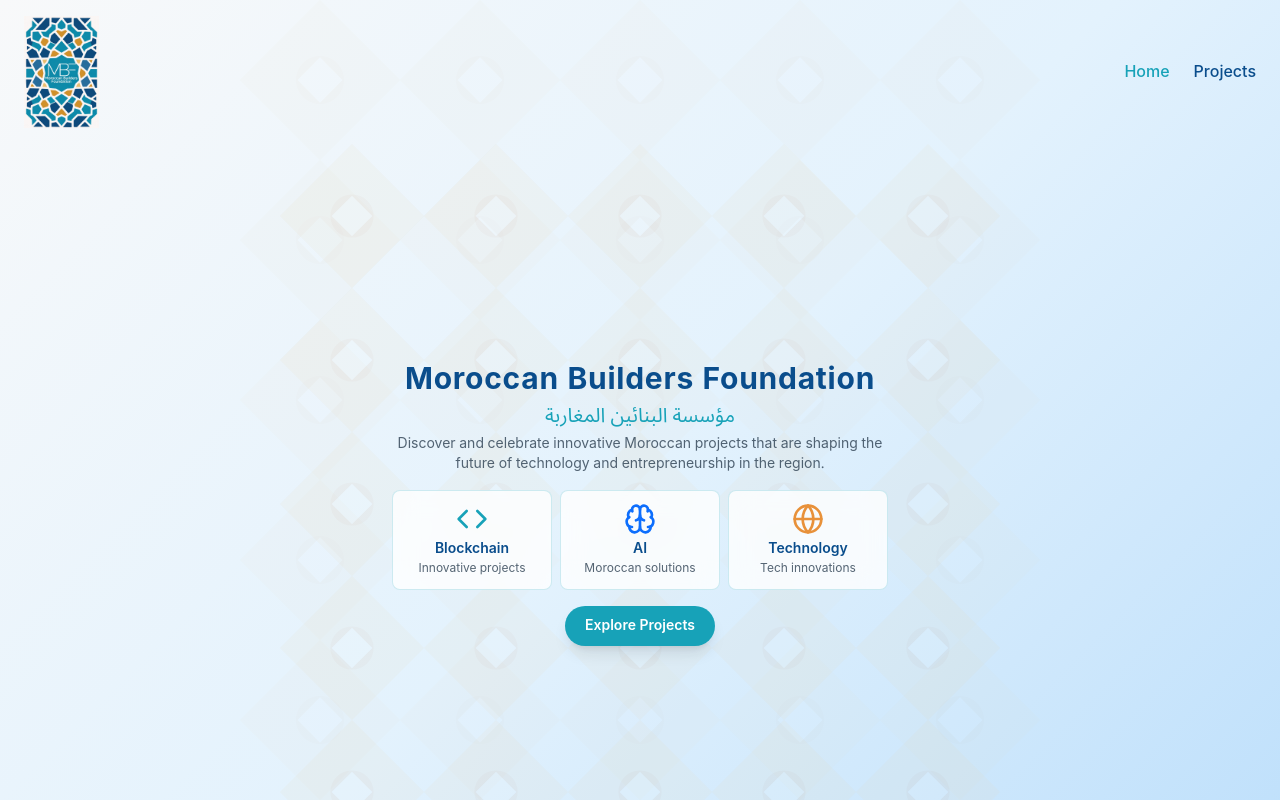
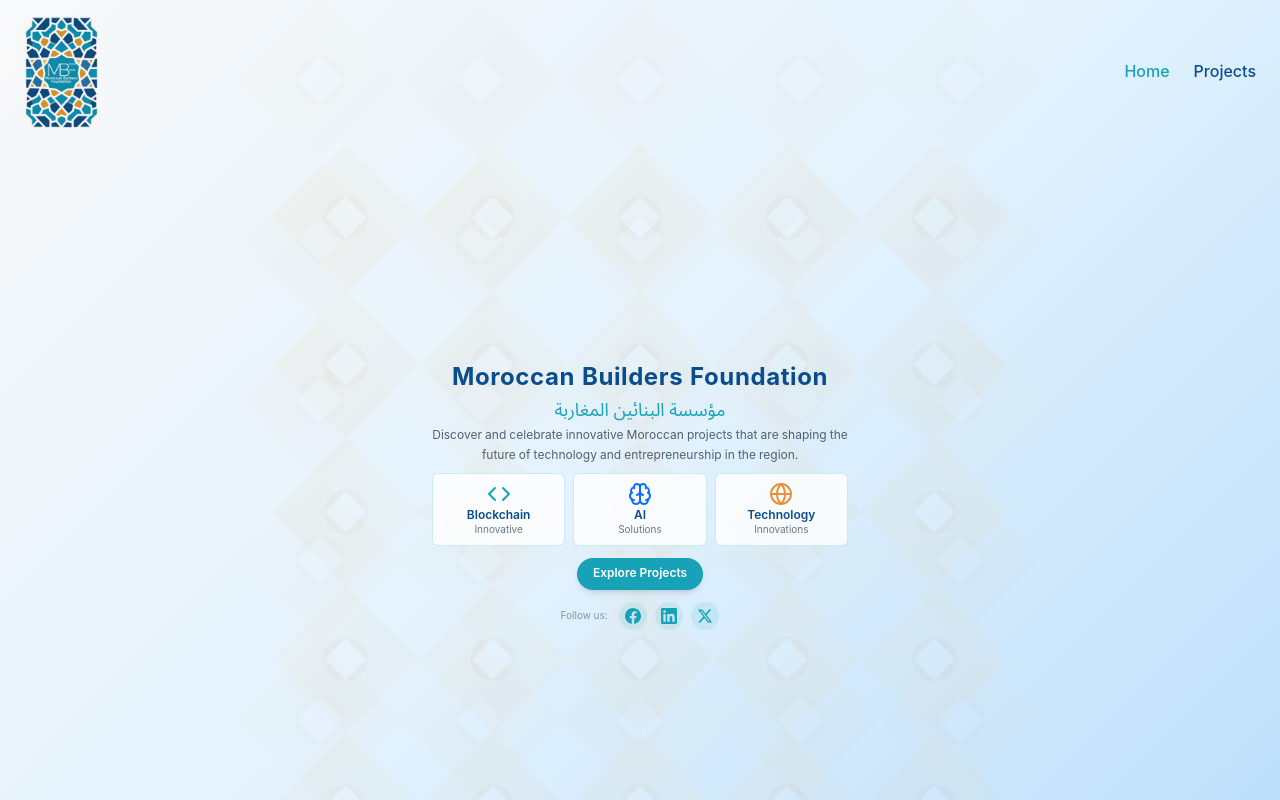
Before and after one commit to funkyweedz/MBF, a React (Create React App) app: page / in a window 1280 px wide. Shown: the top 800 px of the page. Built offline with nearby package versions, Linux system fonts and the light colour scheme.

Commit message:
fix: ultra-compact Hero with integrated social media, no scroll needed

```diff
--- a/src/App.tsx
+++ b/src/App.tsx
@@ -1,5 +1,5 @@
 import React from 'react';
-import { BrowserRouter as Router, Routes, Route } from 'react-router-dom';
+import { BrowserRouter as Router, Routes, Route, useLocation } from 'react-router-dom';
 import Navigation from './components/Navigation';
 import Hero from './components/Hero';
 import ProjectGallery from './components/ProjectGallery';
@@ -7,9 +7,11 @@
 import ZelligePattern from './components/ZelligePattern';
 import Footer from './components/Footer';
 
-function App() {
+function AppContent() {
+  const location = useLocation();
+  const isHome = location.pathname === '/';
+
   return (
-    <Router>
     <div className="relative min-h-screen flex flex-col">
       <div className="fixed inset-0 opacity-5 pointer-events-none">
         <ZelligePattern className="w-full h-full" />
@@ -22,8 +24,15 @@
           <Route path="/project/:id" element={<ProjectDetail />} />
         </Routes>
       </div>
-        <Footer />
+      {!isHome && <Footer />}
     </div>
+  );
+}
+
+function App() {
+  return (
+    <Router>
+      <AppContent />
     </Router>
   );
 }
--- a/src/components/Hero.tsx
+++ b/src/components/Hero.tsx
@@ -4,9 +4,21 @@
 import { Globe, Code, Brain } from 'lucide-react';
 import ZelligePattern from './ZelligePattern';
 
+const FacebookIcon = () => (
+  <svg className="w-4 h-4" fill="currentColor" viewBox="0 0 24 24"><path d="M24 12.073c0-6.627-5.373-12-12-12s-12 5.373-12 12c0 5.99 4.388 10.954 10.125 11.854v-8.385H7.078v-3.47h3.047V9.43c0-3.007 1.792-4.669 4.533-4.669 1.312 0 2.686.235 2.686.235v2.953H15.83c-1.491 0-1.956.925-1.956 1.874v2.25h3.328l-.532 3.47h-2.796v8.385C19.612 23.027 24 18.062 24 12.073z"/></svg>
+);
+
+const LinkedInIcon = () => (
+  <svg className="w-4 h-4" fill="currentColor" viewBox="0 0 24 24"><path d="M20.447 20.452h-3.554v-5.569c0-1.328-.027-3.037-1.852-3.037-1.853 0-2.136 1.445-2.136 2.939v5.667H9.351V9h3.414v1.561h.046c.477-.9 1.637-1.85 3.37-1.85 3.601 0 4.267 2.37 4.267 5.455v6.286zM5.337 7.433c-1.144 0-2.063-.926-2.063-2.065 0-1.138.92-2.063 2.063-2.063 1.14 0 2.064.925 2.064 2.063 0 1.139-.925 2.065-2.064 2.065zm1.782 13.019H3.555V9h3.564v11.452zM22.225 0H1.771C.792 0 0 .774 0 1.729v20.542C0 23.227.792 24 1.771 24h20.451C23.2 24 24 23.227 24 22.271V1.729C24 .774 23.2 0 22.222 0h.003z"/></svg>
+);
+
+const XIcon = () => (
+  <svg className="w-4 h-4" fill="currentColor" viewBox="0 0 24 24"><path d="M18.244 2.25h3.308l-7.227 8.26 8.502 11.24H16.17l-5.214-6.817L4.99 21.75H1.68l7.73-8.835L1.254 2.25H8.08l4.713 6.231zm-1.161 17.52h1.833L7.084 4.126H5.117z"/></svg>
+);
+
 const Hero: React.FC = () => {
   return (
-    <div className="relative min-h-[calc(100vh-80px)] flex flex-col items-center justify-center overflow-hidden py-4">
+    <div className="relative h-[calc(100vh-64px)] flex flex-col items-center justify-center overflow-hidden py-2">
       <div className="absolute inset-0 opacity-10">
         <ZelligePattern className="w-full h-full" />
       </div>
@@ -14,13 +26,13 @@
         initial={{ opacity: 0, y: 20 }}
         animate={{ opacity: 1, y: 0 }}
         transition={{ duration: 0.8 }}
-        className="relative z-10 text-center px-4 max-w-4xl mx-auto"
+        className="relative z-10 text-center px-4 max-w-4xl mx-auto -mt-8"
       >
         <motion.h1
           initial={{ opacity: 0, scale: 0.9 }}
           animate={{ opacity: 1, scale: 1 }}
           transition={{ duration: 0.8, delay: 0.2 }}
-          className="text-2xl md:text-3xl font-bold text-mbf-dark-blue mb-1 tracking-wide"
+          className="text-xl md:text-2xl font-bold text-mbf-dark-blue mb-0.5 tracking-wide"
         >
           Moroccan Builders Foundation
         </motion.h1>
@@ -28,7 +40,7 @@
           initial={{ opacity: 0, y: 20 }}
           animate={{ opacity: 1, y: 0 }}
           transition={{ duration: 0.8, delay: 0.4 }}
-          className="text-lg md:text-xl text-mbf-turquoise mb-1 font-arabic"
+          className="text-base md:text-lg text-mbf-turquoise mb-0.5 font-arabic"
         >
           مؤسسة البنائين المغاربة
         </motion.p>
@@ -36,7 +48,7 @@
           initial={{ opacity: 0, y: 20 }}
           animate={{ opacity: 1, y: 0 }}
           transition={{ duration: 0.8, delay: 0.6 }}
-          className="text-sm text-mbf-text/80 mb-4 max-w-lg mx-auto"
+          className="text-xs text-mbf-text/80 mb-2 max-w-md mx-auto leading-relaxed"
         >
           Discover and celebrate innovative Moroccan projects that are shaping the future of technology and entrepreneurship in the region.
         </motion.p>
@@ -45,24 +57,24 @@
           initial={{ opacity: 0, y: 20 }}
           animate={{ opacity: 1, y: 0 }}
           transition={{ duration: 0.8, delay: 0.8 }}
-          className="grid grid-cols-3 gap-2 max-w-3xl w-full px-2"
+          className="grid grid-cols-3 gap-2 max-w-2xl w-full px-4"
         >
-          <div className="bg-white/80 backdrop-blur-md rounded-lg p-3 border border-mbf-turquoise/20">
-            <Code className="w-8 h-8 text-mbf-turquoise mx-auto mb-1" />
-            <h3 className="text-sm font-semibold text-mbf-dark-blue mb-0.5">Blockchain</h3>
-            <p className="text-xs text-mbf-text/80">Innovative projects</p>
+          <div className="bg-white/80 backdrop-blur-sm rounded-md p-2 border border-mbf-turquoise/20">
+            <Code className="w-6 h-6 text-mbf-turquoise mx-auto mb-0.5" />
+            <h3 className="text-xs font-semibold text-mbf-dark-blue mb-0">Blockchain</h3>
+            <p className="text-[10px] text-mbf-text/70 leading-tight">Innovative</p>
           </div>
 
-          <div className="bg-white/80 backdrop-blur-md rounded-lg p-3 border border-mbf-turquoise/20">
-            <Brain className="w-8 h-8 text-mbf-blue mx-auto mb-1" />
-            <h3 className="text-sm font-semibold text-mbf-dark-blue mb-0.5">AI</h3>
-            <p className="text-xs text-mbf-text/80">Moroccan solutions</p>
+          <div className="bg-white/80 backdrop-blur-sm rounded-md p-2 border border-mbf-turquoise/20">
+            <Brain className="w-6 h-6 text-mbf-blue mx-auto mb-0.5" />
+            <h3 className="text-xs font-semibold text-mbf-dark-blue mb-0">AI</h3>
+            <p className="text-[10px] text-mbf-text/70 leading-tight">Solutions</p>
           </div>
 
-          <div className="bg-white/80 backdrop-blur-md rounded-lg p-3 border border-mbf-turquoise/20">
-            <Globe className="w-8 h-8 text-mbf-orange mx-auto mb-1" />
-            <h3 className="text-sm font-semibold text-mbf-dark-blue mb-0.5">Technology</h3>
-            <p className="text-xs text-mbf-text/80">Tech innovations</p>
+          <div className="bg-white/80 backdrop-blur-sm rounded-md p-2 border border-mbf-turquoise/20">
+            <Globe className="w-6 h-6 text-mbf-orange mx-auto mb-0.5" />
+            <h3 className="text-xs font-semibold text-mbf-dark-blue mb-0">Technology</h3>
+            <p className="text-[10px] text-mbf-text/70 leading-tight">Innovations</p>
           </div>
         </motion.div>
 
@@ -70,14 +82,50 @@
           initial={{ opacity: 0, y: 20 }}
           animate={{ opacity: 1, y: 0 }}
           transition={{ duration: 0.8, delay: 0.6 }}
-          className="mt-4"
+          className="mt-3"
         >
           <Link
             to="/projects"
-            className="bg-mbf-turquoise hover:bg-mbf-dark-blue text-white px-5 py-2.5 rounded-full text-sm font-semibold transition-all transform hover:scale-105 shadow-lg inline-block"
+            className="bg-mbf-turquoise hover:bg-mbf-dark-blue text-white px-4 py-2 rounded-full text-xs font-semibold transition-all transform hover:scale-105 shadow-md inline-block"
           >
             Explore Projects
           </Link>
+        </motion.div>
+
+        <motion.div
+          initial={{ opacity: 0, y: 10 }}
+          animate={{ opacity: 1, y: 0 }}
+          transition={{ duration: 0.6, delay: 1 }}
+          className="mt-3 flex items-center justify-center gap-2"
+        >
+          <span className="text-[10px] text-mbf-text/50 mr-1">Follow us:</span>
+          <a
+            href="https://www.facebook.com/share/17jwG6JgDv/?mibextid=wwXIfr"
+            target="_blank"
+            rel="noopener noreferrer"
+            className="flex items-center justify-center w-7 h-7 rounded-full bg-mbf-turquoise/10 text-mbf-turquoise hover:bg-mbf-turquoise hover:text-white transition-all"
+            aria-label="Facebook"
+          >
+            <FacebookIcon />
+          </a>
+          <a
+            href="https://www.linkedin.com/company/morrocan-builders-foundation"
+            target="_blank"
+            rel="noopener noreferrer"
+            className="flex items-center justify-center w-7 h-7 rounded-full bg-mbf-turquoise/10 text-mbf-turquoise hover:bg-mbf-turquoise hover:text-white transition-all"
+            aria-label="LinkedIn"
+          >
+            <LinkedInIcon />
+          </a>
+          <a
+            href="https://x.com/MorrocanBuilder"
+            target="_blank"
+            rel="noopener noreferrer"
+            className="flex items-center justify-center w-7 h-7 rounded-full bg-mbf-turquoise/10 text-mbf-turquoise hover:bg-mbf-turquoise hover:text-white transition-all"
+            aria-label="X"
+          >
+            <XIcon />
+          </a>
         </motion.div>
       </motion.div>
     </div>
```
Lines whose indentation alone changed are shown as unchanged.
